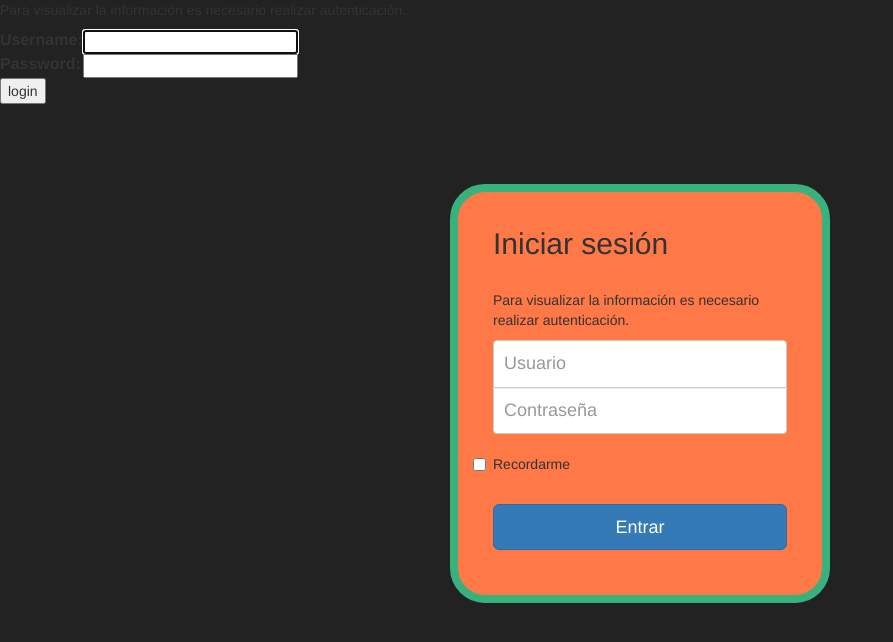
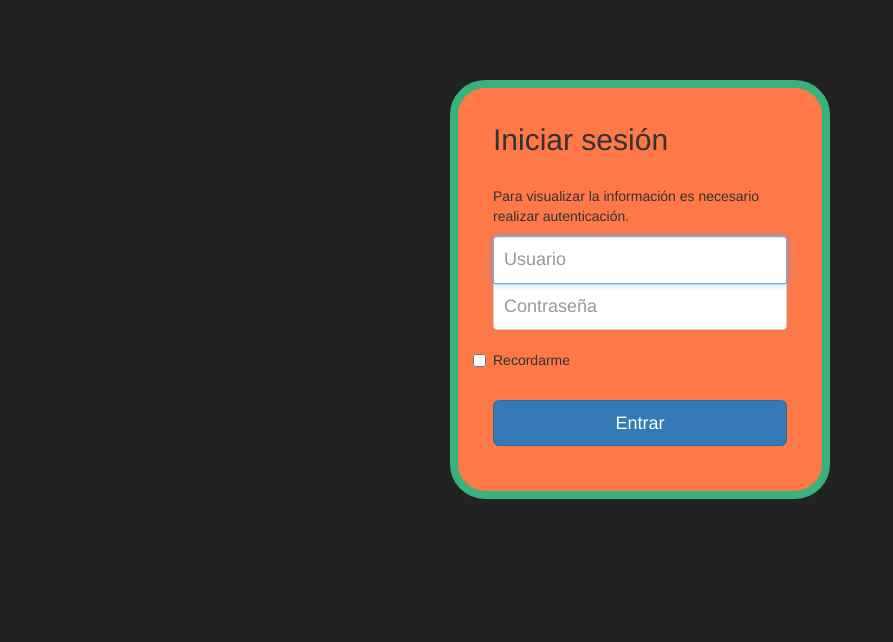
Before and after one commit to grchristian/RoboWorld, a Django app: page /accounts/login/?next=/cuenta_usuario in a window 1280 px wide. Shown: the top 642 px of the page, without its empty margins (0-893 px from the left). Run offline with Django 3.2, Linux system fonts and the light colour scheme; some libraries are stand-ins or nearby versions.

Commit message:
login final 2

```diff
--- a/roboworld_app/templates/registration/login.html
+++ b/roboworld_app/templates/registration/login.html
@@ -20,57 +20,27 @@
   <link href="{% static 'roboworld_app/css/style_inicio_sesion.css' %}" rel="stylesheet" type="text/css">
 </head>
 
-{% if form.errors %}
-  <p>Your username and password didn't match. Please try again.</p>
-  <p>Tu nombre</p>
-{% endif %}
-
-{% if next %}
-  {% if user.is_authenticated %}
-    <p>Your account doesn't have access to this page. To proceed, please login with an account that has access.</p>
-  {% else %}
-    <p>Para visualizar la información es necesario realizar autenticación.</p>
-  {% endif %}
-{% endif %}
-
-<form method="post" action="{% url 'login' %}">
-  {% csrf_token %}
-  <table>
-    <tr>
-      <td>{{ form.username.label_tag }}</td>
-      <td>{{ form.username }}</td>
-    </tr>
-    <tr>
-      <td>{{ form.password.label_tag }}</td>
-      <td>{{ form.password }}</td>
-    </tr>
-  </table>
-  <input type="submit" value="login" />
-  <input type="hidden" name="next" value="{{ next }}"/>
-</form>
 
 <div class="wrapper">
   <form class="form-signin" method="post" action="{% url 'login' %}">
     {% csrf_token %}
     <h2 class="form-signin-heading">Iniciar sesión</h2>
     {% if form.errors %}
-  <p>Your username and password didn't match. Please try again.</p>
-  <p>Tu nombre</p>
-{% endif %}
+      <p>Tu usuario y contraseña no coinciden, por favor intenta de nuevo.</p>
+    {% endif %}
 
-{% if next %}
-  {% if user.is_authenticated %}
-    <p>Your account doesn't have access to this page. To proceed, please login with an account that has access.</p>
-  {% else %}
-    <p>Para visualizar la información es necesario realizar autenticación.</p>
-  {% endif %}
-{% endif %}
+    {% if next %}
+      {% if user.is_authenticated %}
+        <p>Your account doesn't have access to this page. To proceed, please login with an account that has access.</p>
+      {% else %}
+        <p>Para visualizar la información es necesario realizar autenticación.</p>
+      {% endif %}
+    {% endif %}
+
     <input type="text" class="form-control" name="username" placeholder="Usuario" required="" autofocus=""/>
     <input type="password" class="form-control" name="password" placeholder="Contraseña" required=""/>
 
-    <label class="checkbox">
-      <input type="checkbox" value="remember-me" id="rememberMe" name="rememberMe">Recordarme
-    </label>
+    <label class="checkbox"><input type="checkbox" value="remember-me" id="rememberMe" name="rememberMe">Recordarme</label>
     <button class="btn btn-lg btn-primary btn-block" type="submit" value="login">Entrar</button>
     <input type="hidden" name="next" value="{{ next }}"/>
   </form>
```
